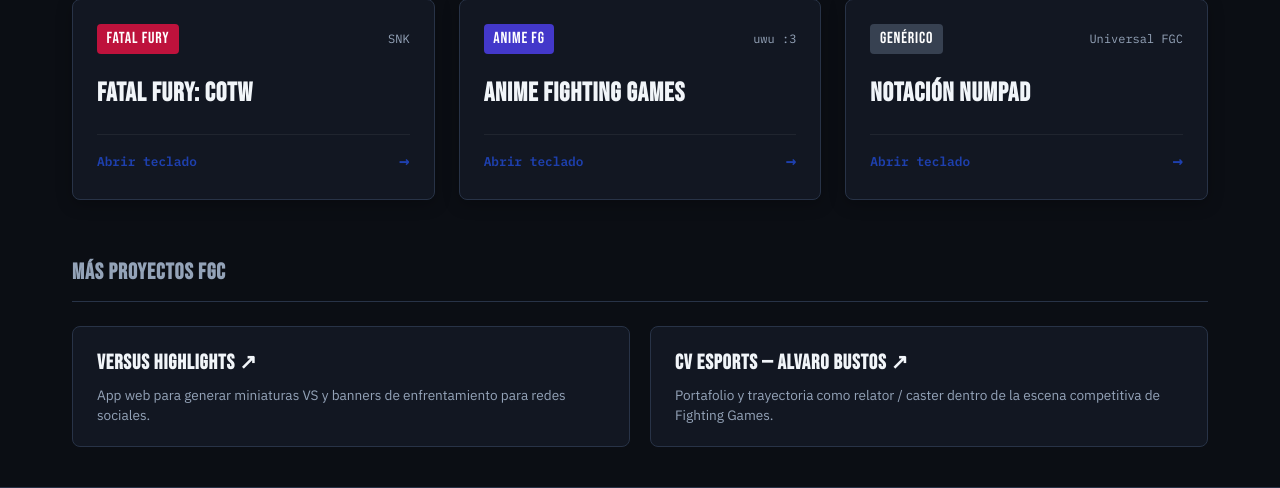
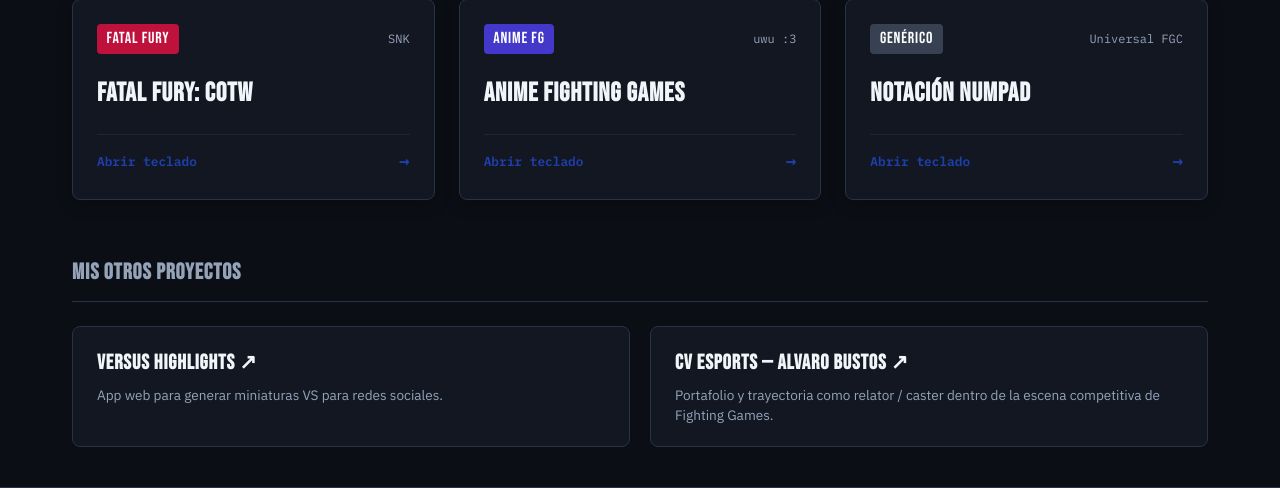
Before and after one commit to Alvaro099/combomaker, a Flask app: page / in a window 1280 px wide. Shown: the part 874-1362 px from the top of the page. Run offline with Flask 3, Linux system fonts and the light colour scheme.

Commit message:
Update home.html

```diff
--- a/combomaker/templates/home.html
+++ b/combomaker/templates/home.html
@@ -151,14 +151,14 @@
   <!-- Author Projects Section -->
   <section class="author-projects-section">
     <div class="section-title-row">
-      <h2 class="section-heading-sub">MÁS PROYECTOS FGC</h2>
+      <h2 class="section-heading-sub">Mis otros proyectos</h2>
     </div>
 
     <div class="projects-mini-grid">
       <a href="https://versushighligts-main.vercel.app" target="_blank" rel="noopener noreferrer" class="mini-project-card">
         <div>
           <h4 class="mini-project-title">Versus Highlights ↗</h4>
-          <p class="mini-project-desc">App web para generar miniaturas VS y banners de enfrentamiento para redes sociales.</p>
+          <p class="mini-project-desc">App web para generar miniaturas VS para redes sociales.</p>
         </div>
       </a>
 
```
